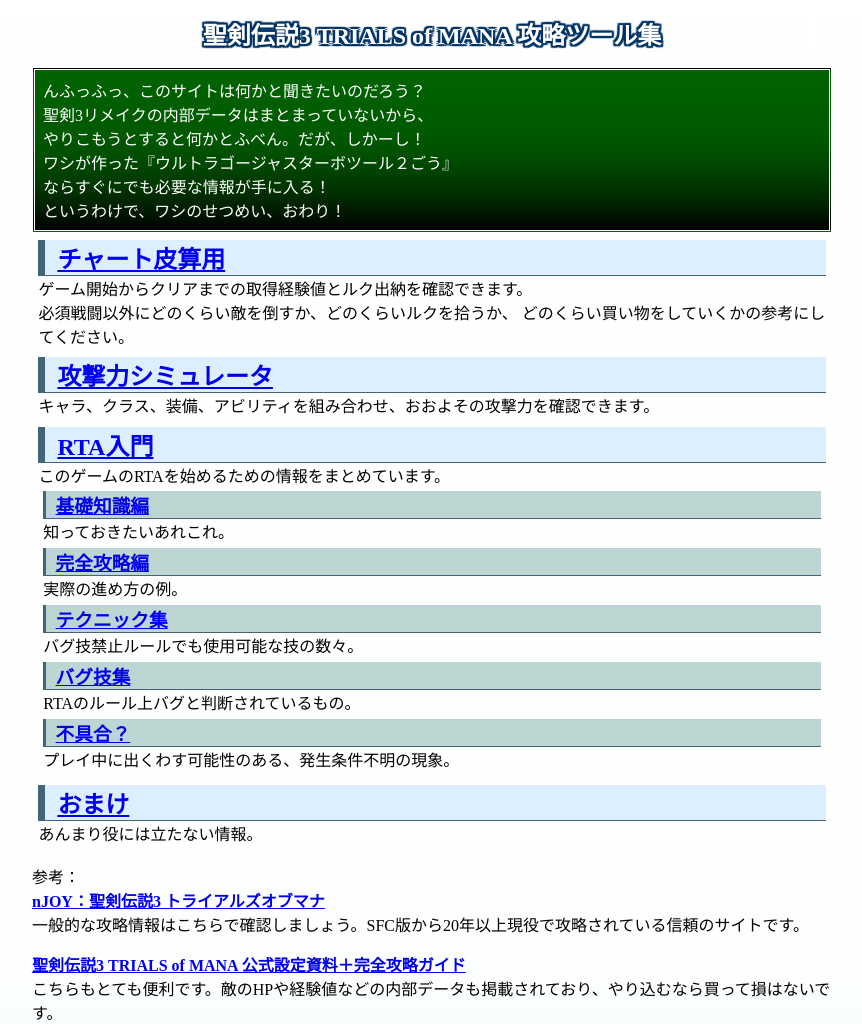
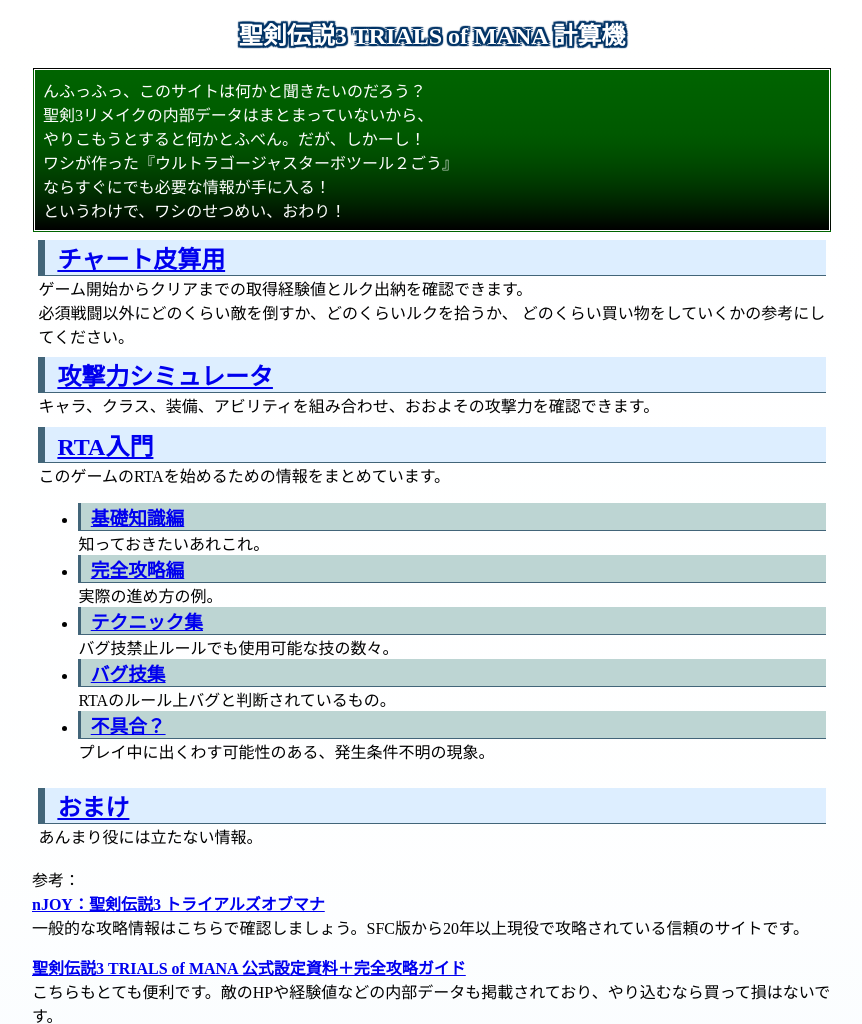
Before and after one commit to E-Dragoso/drgs, a PHP site: page / in a window 1280 px wide. Shown: the top 1024 px of the page, without its empty margins (208-1070 px from the left). Run offline with PHP 8.4, Linux system fonts and the light colour scheme.

Commit message:
サイト名変更

```diff
--- a/bug.html
+++ b/bug.html
@@ -2,7 +2,7 @@
 <html>
 
 <head>
-  <title>聖剣3ToM攻略ツール集 不具合？</title>
+  <title>聖剣伝説3 TRIALS of MANA 計算機 不具合？</title>
   <meta http-equiv="X-UA-Compatible" content="IE=edge">
   <meta charset="utf-8">
   <meta name="viewport" content="width=device-width, initial-scale=1">
@@ -14,7 +14,7 @@
 
 <body>
 
-  <h4><a href="index.html">聖剣伝説3 TRIALS of MANA 攻略ツール集</a>　＞　不具合？</h4>
+  <h4><a href="index.html">聖剣伝説3 TRIALS of MANA 計算機</a>　＞　不具合？</h4>
   <br>
   RTAプレイ中に出くわす可能性があり、発生条件が不明なバグを記載します。
   <br>もしバグなしのプレイ中に起きてしまっても失格にはなりませんが、そもそもプレイヤーにメリットのあるものがほぼないです。
--- a/chartchiken.html
+++ b/chartchiken.html
@@ -2,7 +2,7 @@
 <html>
 
 <head>
-  <title>聖剣3ToM攻略ツール集 チャート皮算用</title>
+  <title>聖剣伝説3 TRIALS of MANA 計算機 チャート皮算用</title>
   <meta http-equiv="X-UA-Compatible" content="IE=edge">
   <meta charset="utf-8">
   <meta name="viewport" content="width=device-width, initial-scale=1">
@@ -15,7 +15,7 @@
 
 <body>
 
-  <h4><a href="index.html">聖剣伝説3 TRIALS of MANA 攻略ツール集</a>　＞　チャート皮算用</h4>
+  <h4><a href="index.html">聖剣伝説3 TRIALS of MANA 計算機</a>　＞　チャート皮算用</h4>
   <br>
   <input id="description_chart" class="description_check" style="display: none;" type="checkbox">
   <label class="description" for="description_chart">！使い方</label>
--- a/dmgsimulator.html
+++ b/dmgsimulator.html
@@ -2,7 +2,7 @@
 <html>
 
 <head>
-  <title>聖剣3ToM攻略ツール集 攻撃力シミュレータ</title>
+  <title>聖剣伝説3 TRIALS of MANA 計算機 攻撃力シミュレータ</title>
   <meta http-equiv="X-UA-Compatible" content="IE=edge">
   <meta charset="utf-8">
   <meta name="viewport" content="width=device-width, initial-scale=1">
@@ -16,7 +16,7 @@
 <body>
 
   <div>
-    <h4><a href="index.html">聖剣伝説3 TRIALS of MANA 攻略ツール集</a>　＞　攻撃力シミュレータ</h4>
+    <h4><a href="index.html">聖剣伝説3 TRIALS of MANA 計算機</a>　＞　攻撃力シミュレータ</h4>
     <br>
     <input id="description_calc" class="description_check" style="display: none;" type="checkbox">
     <label class="description" for="description_calc">！使い方</label>
--- a/extra.html
+++ b/extra.html
@@ -2,7 +2,7 @@
 <html>
 
 <head>
-  <title>聖剣3ToM攻略ツール集 おまけ</title>
+  <title>聖剣伝説3 TRIALS of MANA 計算機 おまけ</title>
   <meta http-equiv="X-UA-Compatible" content="IE=edge">
   <meta charset="utf-8">
   <meta name="viewport" content="width=device-width, initial-scale=1">
@@ -14,7 +14,7 @@
 
 <body>
 
-  <h4><a href="index.html">聖剣伝説3 TRIALS of MANA 攻略ツール集</a>　＞　おまけ</h4>
+  <h4><a href="index.html">聖剣伝説3 TRIALS of MANA 計算機</a>　＞　おまけ</h4>
   <br>
   ネタ的な情報。
   <br>
--- a/glitch.html
+++ b/glitch.html
@@ -2,7 +2,7 @@
 <html>
 
 <head>
-  <title>聖剣3ToM攻略ツール集 バグ技集</title>
+  <title>聖剣伝説3 TRIALS of MANA 計算機 バグ技集</title>
   <meta http-equiv="X-UA-Compatible" content="IE=edge">
   <meta charset="utf-8">
   <meta name="viewport" content="width=device-width, initial-scale=1">
@@ -14,7 +14,7 @@
 
 <body>
 
-  <h4><a href="index.html">聖剣伝説3 TRIALS of MANA 攻略ツール集</a>　＞　バグ技集</h4>
+  <h4><a href="index.html">聖剣伝説3 TRIALS of MANA 計算機</a>　＞　バグ技集</h4>
   <br>
   ここではSRCでGlitch指定されているバグとそれに付随するテクニックを解説します。
   またSRC内に記載されているほかに、<a href="https://docs.google.com/document/d/1P48g4ssrxPxH8QN2fXTCv5IvPq1UjMhsOlRMT-Giv50/edit"
--- a/index.html
+++ b/index.html
@@ -2,7 +2,7 @@
 <html>
 
 <head>
-  <title>聖剣伝説3 TRIALS of MANA 攻略ツール集</title>
+  <title>聖剣伝説3 TRIALS of MANA 計算機</title>
   <meta http-equiv="X-UA-Compatible" content="IE=edge">
   <meta charset="utf-8">
   <meta name="viewport" content="width=device-width, initial-scale=1">
@@ -16,7 +16,7 @@
 
 <body>
 
-  <h1>聖剣伝説3 TRIALS of MANA 攻略ツール集</h1>
+  <h1>聖剣伝説3 TRIALS of MANA 計算機</h1>
   <div id="voyage">んふっふっ、このサイトは何かと聞きたいのだろう？
     <br>聖剣3リメイクの内部データはまとまっていないから、
     <br>やりこもうとすると何かとふべん。だが、しかーし！
@@ -43,36 +43,38 @@
       <a href="speedrunguide.html">RTA入門</a>
     </h2>
     このゲームのRTAを始めるための情報をまとめています。
-    <div class="div_h3">
+    <ul>
+      <li>
         <h3>
           <a href="knowledge.html">基礎知識編</a>
         </h3>
         知っておきたいあれこれ。
-    </div>
-    <div class="div_h3">
+      </li>
+      <li>
         <h3>
           <a href="strategy.html">完全攻略編</a>
         </h3>
         実際の進め方の例。
-    </div>
-    <div class="div_h3">
+      </li>
+      <li>
         <h3>
           <a href="technique.html">テクニック集</a>
         </h3>
         バグ技禁止ルールでも使用可能な技の数々。
-    </div>
-    <div class="div_h3">
+      </li>
+      <li>
         <h3>
           <a href="glitch.html">バグ技集</a>
         </h3>
         RTAのルール上バグと判断されているもの。
-    </div>
-    <div class="div_h3">
+      </li>
+      <li>
         <h3>
           <a href="bug.html">不具合？</a>
         </h3>
         プレイ中に出くわす可能性のある、発生条件不明の現象。
-    </div>
+      </li>
+    </ul>
   </div>
   <div class="div_h2">
     <h2>
--- a/knowledge.html
+++ b/knowledge.html
@@ -2,7 +2,7 @@
 <html>
 
 <head>
-  <title>聖剣3ToM攻略ツール集 基礎知識編</title>
+  <title>聖剣伝説3 TRIALS of MANA 計算機 基礎知識編</title>
   <meta http-equiv="X-UA-Compatible" content="IE=edge">
   <meta charset="utf-8">
   <meta name="viewport" content="width=device-width, initial-scale=1">
@@ -14,7 +14,7 @@
 
 <body>
 
-  <h4><a href="index.html">聖剣伝説3 TRIALS of MANA 攻略ツール集</a>　＞　基礎知識編</h4>
+  <h4><a href="index.html">聖剣伝説3 TRIALS of MANA 計算機</a>　＞　基礎知識編</h4>
   <br>
   RTA観点で重要そうな知識をまとめていきます。
   <br>
--- a/speedrunguide.html
+++ b/speedrunguide.html
@@ -2,7 +2,7 @@
 <html>
 
 <head>
-  <title>聖剣3ToM攻略ツール集 RTA入門</title>
+  <title>聖剣伝説3 TRIALS of MANA 計算機 RTA入門</title>
   <meta http-equiv="X-UA-Compatible" content="IE=edge">
   <meta charset="utf-8">
   <meta name="viewport" content="width=device-width, initial-scale=1">
@@ -14,7 +14,7 @@
 
 <body>
 
-  <h4><a href="index.html">聖剣伝説3 TRIALS of MANA 攻略ツール集</a>　＞　RTA入門</h4>
+  <h4><a href="index.html">聖剣伝説3 TRIALS of MANA 計算機</a>　＞　RTA入門</h4>
   <br>
   RTA（Real Time Attack）とは、ゲーム開始からクリアまでにかかった時間を競う遊びです。
   （<a href="https://rta-play.info/" target="_blank" rel="noopener noreferrer">参考</a>）
--- a/style.css
+++ b/style.css
@@ -40,9 +40,6 @@ h3 {
   margin: 0.2em;
   padding: 0.2em;
 }
-.div_h3{
-  margin: 0.3em;
-}
 h4 {
   margin: 0;
 }
@@ -82,6 +79,7 @@ h4 {
   padding-top: 0.2em;
   padding-left: 0.5em;
   margin: 0;
+  font-weight: bold;
 }
 .sub_description_content {
   border: solid;
--- a/technique.html
+++ b/technique.html
@@ -2,7 +2,7 @@
 <html>
 
 <head>
-  <title>聖剣3ToM攻略ツール集 テクニック集</title>
+  <title>聖剣伝説3 TRIALS of MANA 計算機 テクニック集</title>
   <meta http-equiv="X-UA-Compatible" content="IE=edge">
   <meta charset="utf-8">
   <meta name="viewport" content="width=device-width, initial-scale=1">
@@ -14,7 +14,7 @@
 
 <body>
 
-  <h4><a href="index.html">聖剣伝説3 TRIALS of MANA 攻略ツール集</a>　＞　テクニック集</h4>
+  <h4><a href="index.html">聖剣伝説3 TRIALS of MANA 計算機</a>　＞　テクニック集</h4>
   <br>
   SRCのルール上glitchに分類されない動作を便宜上テクニックと呼びます。
   <br>YAKさんの動画で幾つか解説されているものもあるので（
```
Also changed, not shown: strategy.html (+4 -4 lines). Lines whose indentation alone changed are shown as unchanged.
